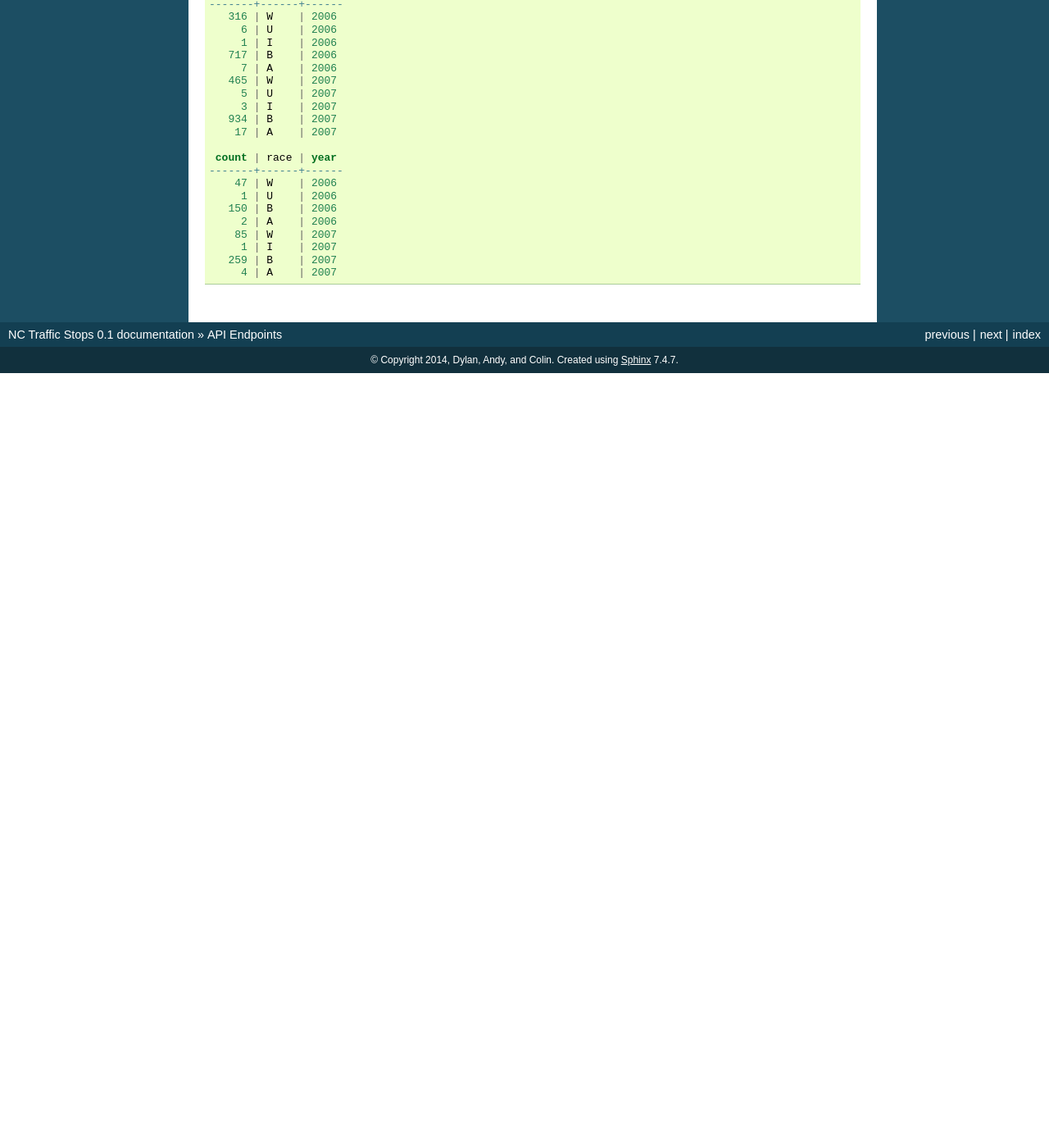
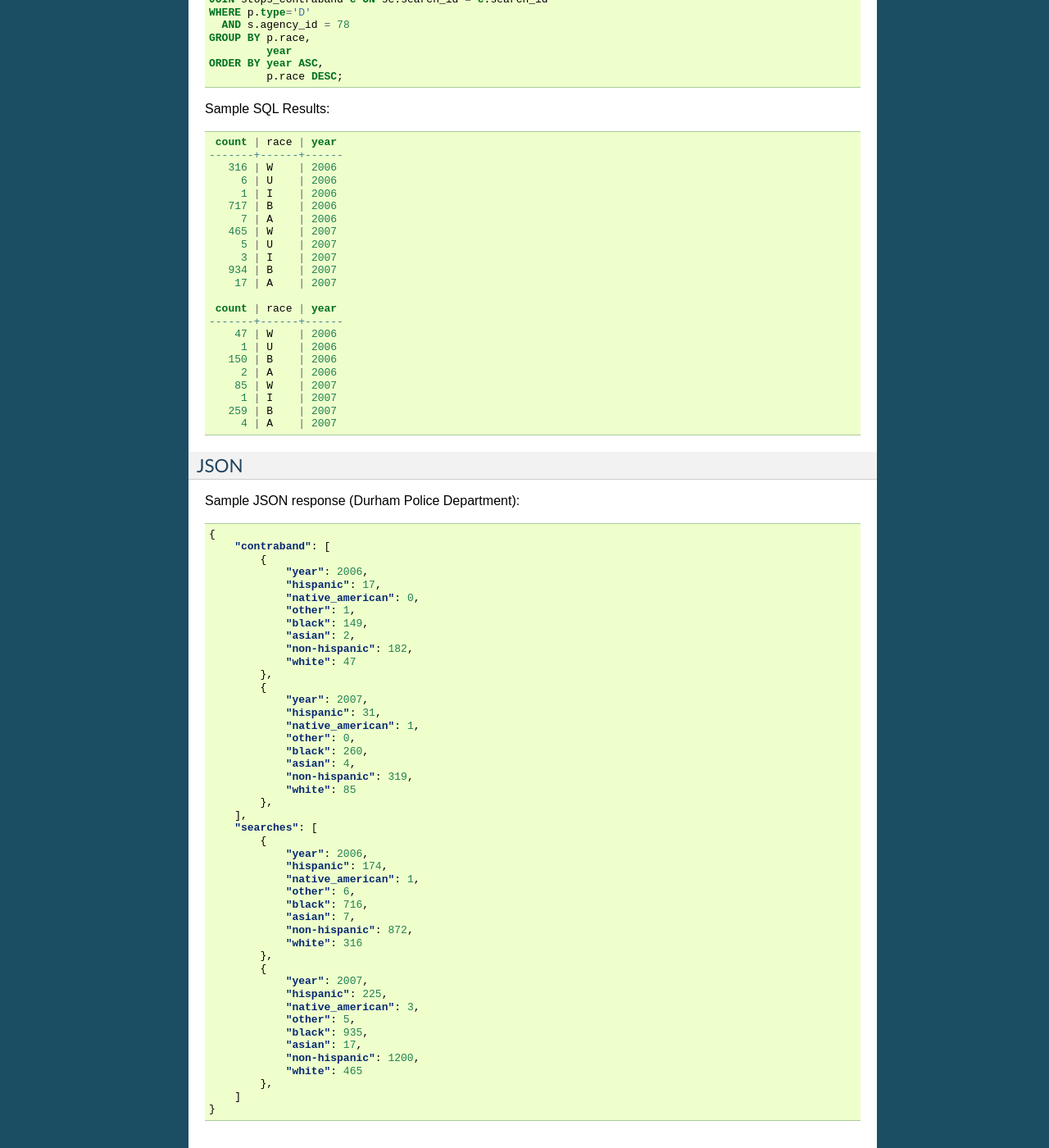
Before and after one commit to OpenDataPolicingNC/Traffic-Stops, a Sphinx documentation site: the page built from docs/api.rst, in a window 1280 px wide and 1400 px high, scrolled down 6399 px. Shown: the whole window at 82% size. Built offline with Sphinx 7.4.7, drawn with Linux system fonts in a browser that asks for light colours; before the commit the page ends 6854 px from its top, so only the background shows below that; some of the changed text lies outside the part shown.

Commit message:
update docs

```diff
--- a/docs/api.rst
+++ b/docs/api.rst
@@ -375,7 +380,11 @@
 
 
 Contraband Hit Rate
----------------------------------
+-------------------
+
+**URI:** `/api/agency/<id>/contraband_hit_rate/ <https://traffic-stops.codefordurham.com/api/agency/78/contraband_hit_rate/>`_
+
+**Officer URI:** `/api/agency/<id>/contraband_hit_rate/?officer=<id> <https://traffic-stops.codefordurham.com/api/agency/78/contraband_hit_rate/?officer=368>`_
 
 A count of contraband hit-rate by year and race.
 
@@ -441,3 +450,58 @@
          1 | I    | 2007
        259 | B    | 2007
          4 | A    | 2007
+
+
+JSON
+~~~~
+
+Sample JSON response (Durham Police Department):
+
+.. code-block:: json
+
+    {
+        "contraband": [
+            {
+                "year": 2006,
+                "hispanic": 17,
+                "native_american": 0,
+                "other": 1,
+                "black": 149,
+                "asian": 2,
+                "non-hispanic": 182,
+                "white": 47
+            },
+            {
+                "year": 2007,
+                "hispanic": 31,
+                "native_american": 1,
+                "other": 0,
+                "black": 260,
+                "asian": 4,
+                "non-hispanic": 319,
+                "white": 85
+            },
+        ],
+        "searches": [
+            {
+                "year": 2006,
+                "hispanic": 174,
+                "native_american": 1,
+                "other": 6,
+                "black": 716,
+                "asian": 7,
+                "non-hispanic": 872,
+                "white": 316
+            },
+            {
+                "year": 2007,
+                "hispanic": 225,
+                "native_american": 3,
+                "other": 5,
+                "black": 935,
+                "asian": 17,
+                "non-hispanic": 1200,
+                "white": 465
+            },
+        ]
+    }
```
Also changed, not shown: other parts of docs/api.rst (+8 -3 lines).
